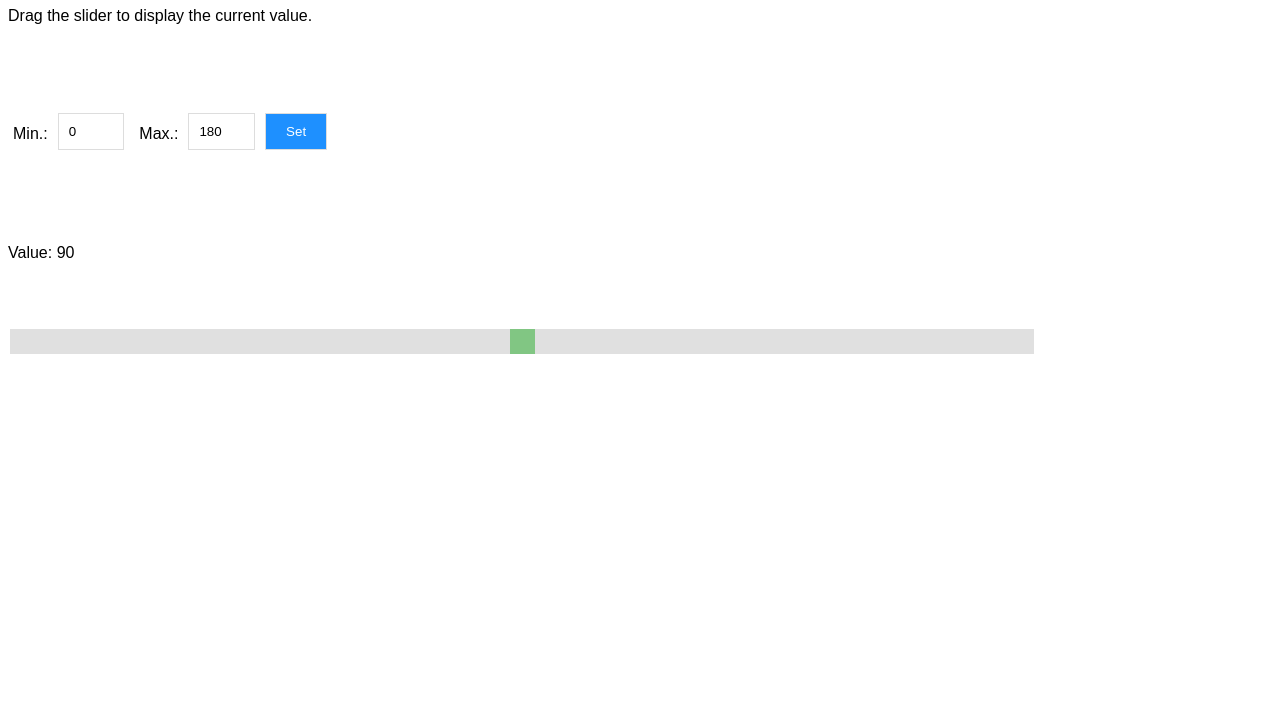
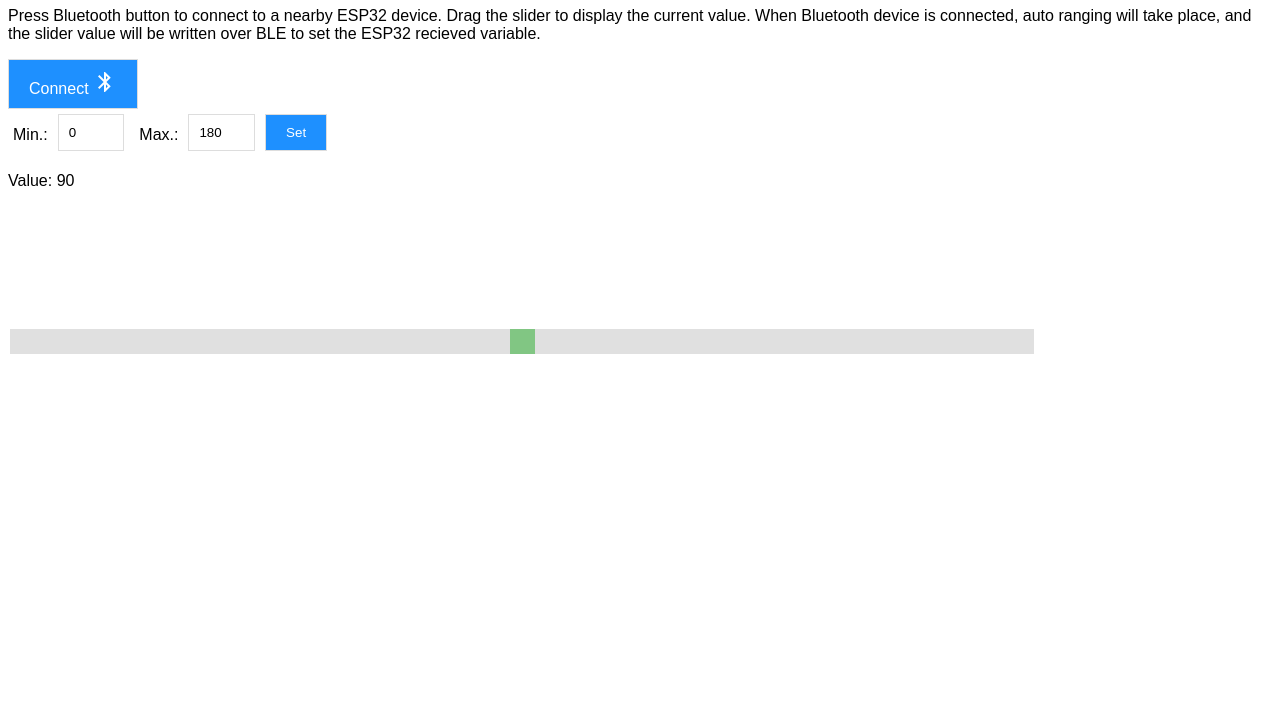
Before and after one commit to UriShX/ESP32_fader, a plain HTML site: page index.html in a window 1280 px wide. Shown: the part 73-800 px from the top of the page. Drawn offline with Linux system fonts and the light colour scheme.

Commit message:
add connection button

```diff
--- a/app.js
+++ b/app.js
@@ -6,7 +6,7 @@ slider.oninput = function() {
   output.innerHTML = this.value;
 }
 
-document.getElementById("setButton").onclick = setMinMax();
+document.getElementById("setButton").onclick = setMinMax;
 
 function setMinMax() {
   var boxMin = document.getElementById("min");
--- a/esp32_fader.js
+++ b/esp32_fader.js
@@ -73,12 +73,14 @@ slider.onchange = function() {
 }
 
 
-document.querySelector('button').addEventListener('click', event => {
+document.querySelector('div.connection button').addEventListener('click', event => {
   espFader.request()
   .then(_ => espFader.connect())
   .then(_ => {
   /* Do something with espFader... */
   espFader.startFaderFreqNotifications();
+  // document.getElementById("connect_text").innerHTML = "Connected "; // removes <i> tag, need to swap only text w/Jquery
+  document.getElementById("connection_status").innerHTML = "bluetooth_connected";
   })
   .catch(error => { console.log(error) });
 });
@@ -104,10 +106,10 @@ function handleNotifications(event) {
 
   var _min = document.getElementById("min");
   var _max = document.getElementById("max");
-	slider.value = value.getUint8(0);
   _min.value = value.getUint8(2);
   _max.value = value.getUint8(3);
-  setMinMax();
+  setMinMax;
+  slider.value = value.getUint8(0);
 	output.innerHTML = slider.value;
   console.log(slider.value + "\t" + typeof(slider.value));
 }
--- a/index.html
+++ b/index.html
@@ -2,16 +2,25 @@
 <html>
 <head>
 <meta name="viewport" content="width=device-width, initial-scale=1">
+<link href="https://fonts.googleapis.com/icon?family=Material+Icons" rel="stylesheet">
 <link rel="stylesheet" href="styles.css">
 </head>
 <body>
 
-<div  style="height: 20vh;">
-  <h1>Custom Range Slider</h1>
-  <p>Drag the slider to display the current value.</p>
+<div  style="height: 30%;">
+  <h1>Custom Range Slider W/BLE Write & Notify</h1>
+  <p>
+    Press Bluetooth button to connect to a nearby ESP32 device.
+    Drag the slider to display the current value. When Bluetooth device is connected,
+    auto ranging will take place, and the slider value will be written over BLE to
+    set the ESP32 recieved variable.
+  </p>
+  <div class="connection">
+    <button id="connect_text">Connect <i class="material-icons" id="connection_status">bluetooth</i></button>
+  </div>
 </div>
 
-<div class="column" style="height: 15vh;">
+<div class="column" style="height: 15%;">
   <form class="column form-inline" id="form1" target="_self">
     <label for="min">Min.:</label>
     <input type="number" id="min" value="0" name="Min">
--- a/styles.css
+++ b/styles.css
@@ -1,5 +1,18 @@
 body {font-family: Arial, Helvetica, sans-serif;}
 * {box-sizing: border-box;}
+
+.connection button {
+  padding: 10px 20px;
+  background-color: dodgerblue;
+  border: 1px solid #ddd;
+  color: white;
+  font-size: 16px;
+  cursor: pointer;
+}
+
+.connection button:hover {
+  background-color: royalblue;
+}
 
 .form-inline {
   display: flex;
@@ -51,9 +64,6 @@ body {font-family: Arial, Helvetica, sans-serif;}
   data-orientation="vertical";
 }
 
-
-
-
 .slider:hover {
   opacity: 1;
 }
@@ -88,17 +98,19 @@ body {font-family: Arial, Helvetica, sans-serif;}
 .column {
     float: none;
     width: 100%
-  }
+}
 
 @media (orientation: portrait) {
   .form-inline input {
   margin: 0 0;
 }
+
 .slidecontainer {
-  padding: 10vw;
+  padding: 10%;
   //width: 80vw;
-  height: 50vh;
+  height: 50%;
 }
+
 .slider {
   -webkit-appearance: none;
   appearance: none;
@@ -115,6 +127,7 @@ body {font-family: Arial, Helvetica, sans-serif;}
   transition: opacity .2s;
   data-orientation="vertical";
 }
+
 .form-inline {
   flex-direction: column;
   align-items: stretch;
```
